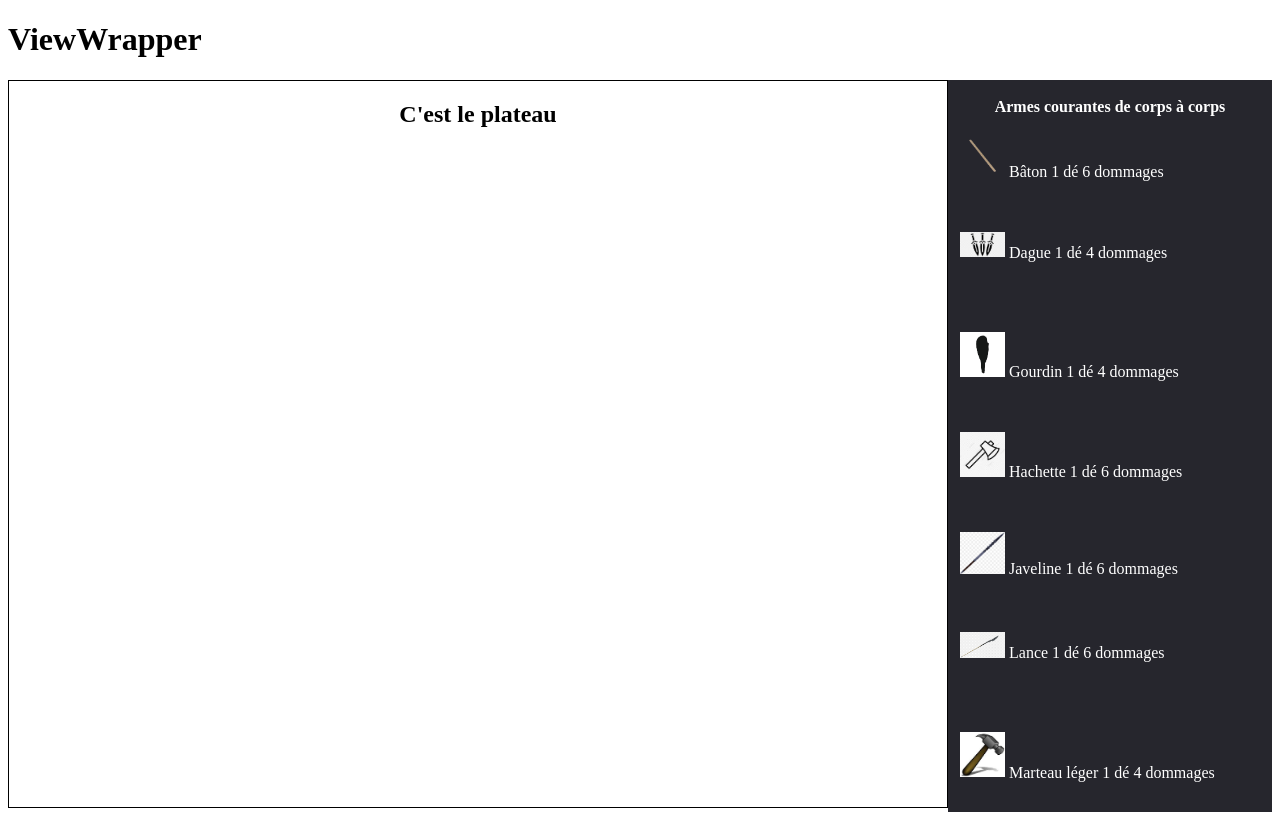
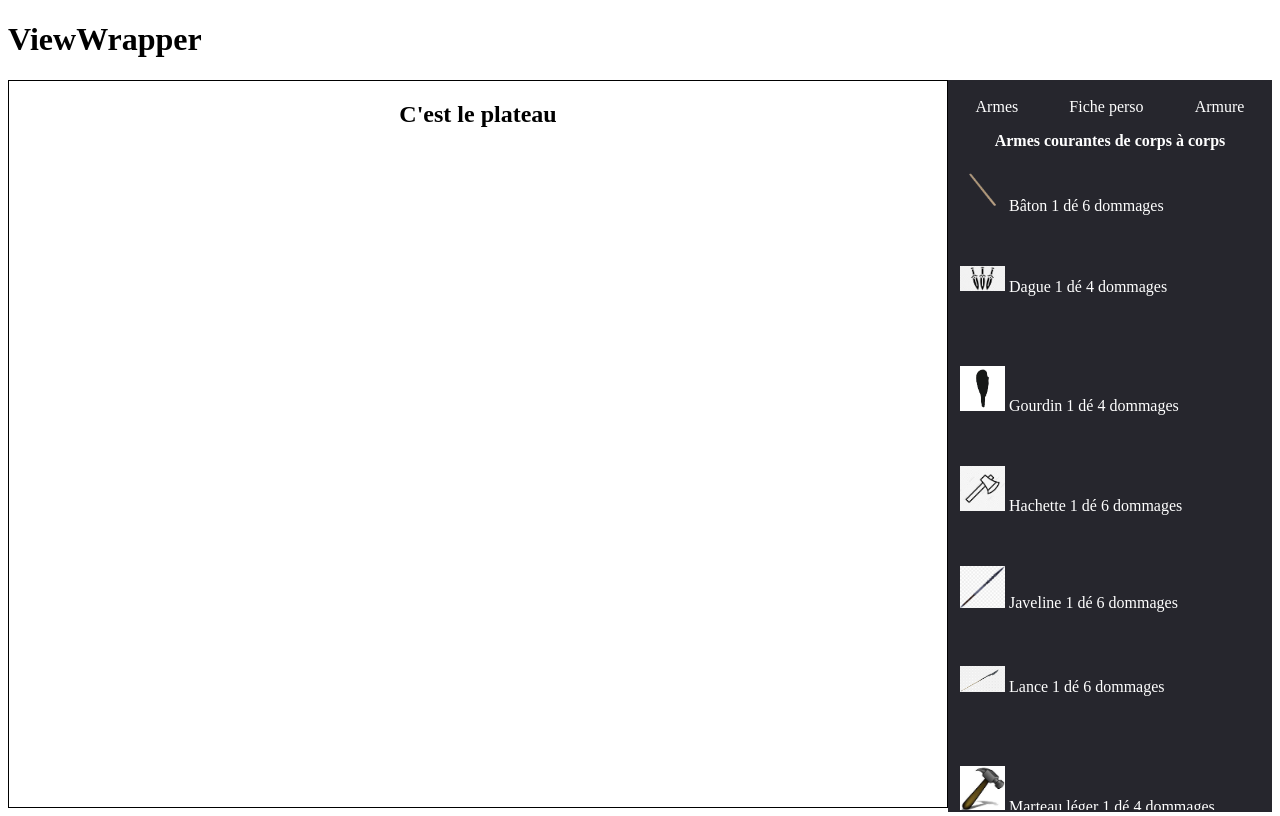
Before and after one commit to Christophe28/ddr20, a React (Create React App) app in the folder my-app/: page /ddr20/game in a window 1280 px wide. Built offline with nearby package versions, Linux system fonts and the light colour scheme.

Commit message:
refracto AllItems + navbar right-panel

```diff
--- /dev/null
+++ b/my-app/src/components/All-items.jsx
@@ -0,0 +1,30 @@
+import React from 'react';
+import Items from './Items';
+
+const AllItems = ({ items }) => {
+    return (
+        <>
+            {
+                items.map((item, index) => (
+                    <React.Fragment key={item.weapons[index].id}>
+                        <p><strong>{item.typeWeapon}</strong></p>
+                        {
+                            item.weapons.map((weapon) => (
+
+                                <Items
+                                key={weapon.id}
+                                picture={weapon.picture}
+                                name={weapon.name}
+                                dammage={weapon.dammage}
+                                dice={weapon.dice}
+                                />
+                            ))
+                        }
+                    </React.Fragment>
+                ))
+            }
+        </>
+    );
+};
+
+export default AllItems;
--- a/my-app/src/components/Items.jsx
+++ b/my-app/src/components/Items.jsx
@@ -2,7 +2,7 @@ import React from 'react';
 
 const Items = ({ picture, name, dice, dammage }) => {
     return (
-        <section className="item" >
+        <section className="item">
            <img src={picture} alt="Amazing" /> {name} {dice} dé {dammage} dommages
         </section>
     );
--- /dev/null
+++ b/my-app/src/components/view-wrapper/Navigation-right-panel.jsx
@@ -0,0 +1,18 @@
+import React from 'react';
+
+const NavigationRightPanel = ({ children }) => {
+    return (
+        <>
+            <section className="navigation-right-panel">
+                <ul>
+                    <li>Armes</li>
+                    <li>Fiche perso</li>
+                    <li>Armure</li>
+                </ul>
+            </section>
+            {children}
+        </>
+    );
+};
+
+export default NavigationRightPanel;
--- a/my-app/src/pages/Game.jsx
+++ b/my-app/src/pages/Game.jsx
@@ -1,11 +1,12 @@
 import React from 'react';
 
 import { items } from '../config/config-weapons';
-import { charactersSheet } from '../config/config-characer-sheet';
+// import { charactersSheet } from '../config/config-characer-sheet';
 
-import Items from '../components/Items';
 // import CharactersSheet from '../components/Characters-sheets';
 import ViewWrapper from '../components/view-wrapper/View-wrapper';
+import NavigationRightPanel from '../components/view-wrapper/Navigation-right-panel';
+import AllItems from '../components/All-items';
 
 const Game = () => {
     // const arrayTest = [1, 2];
@@ -15,7 +16,6 @@ const Game = () => {
     //     }
     // }
 
-    console.log(charactersSheet[0].baseStat);
     return (
         <div>
             <ViewWrapper>
@@ -25,25 +25,11 @@ const Game = () => {
                     </section>
                     <section className="container-items">
                         <div className="panel-right">
-                            {
-                                items.map((item, index) => (
-                                    <React.Fragment key={item.weapons[index].id} className="panel-right">
-                                        <p><strong>{item.typeWeapon}</strong></p>
-                                        {
-                                            item.weapons.map((weapon) => (
-
-                                                <Items
-                                                    key={weapon.id}
-                                                    picture={weapon.picture}
-                                                    name={weapon.name}
-                                                    dammage={weapon.dammage}
-                                                    dice={weapon.dice}
-                                                    />
-                                                    ))
-                                                }
-                                    </React.Fragment>
-                                ))
-                            }
+                            <NavigationRightPanel>
+                                <AllItems
+                                items={items}
+                                />
+                            </NavigationRightPanel>
                         </div>
                     </section>
                 </div>
--- /dev/null
+++ b/my-app/src/style/components/view-wrapper/navigation-right-panel.scss
@@ -0,0 +1,16 @@
+.navigation-right-panel {
+
+    ul {
+        list-style-type: none;
+        display: flex;
+        justify-content: space-around;
+        padding: 0;
+
+        li {
+
+             &:hover {
+                cursor: pointer;
+             }
+        }
+    }
+}
--- a/my-app/src/style/index.scss
+++ b/my-app/src/style/index.scss
@@ -6,3 +6,4 @@
 
 //Components
 @import "./components/characters-sheet.scss";
+@import "./components/view-wrapper/navigation-right-panel.scss";
```
